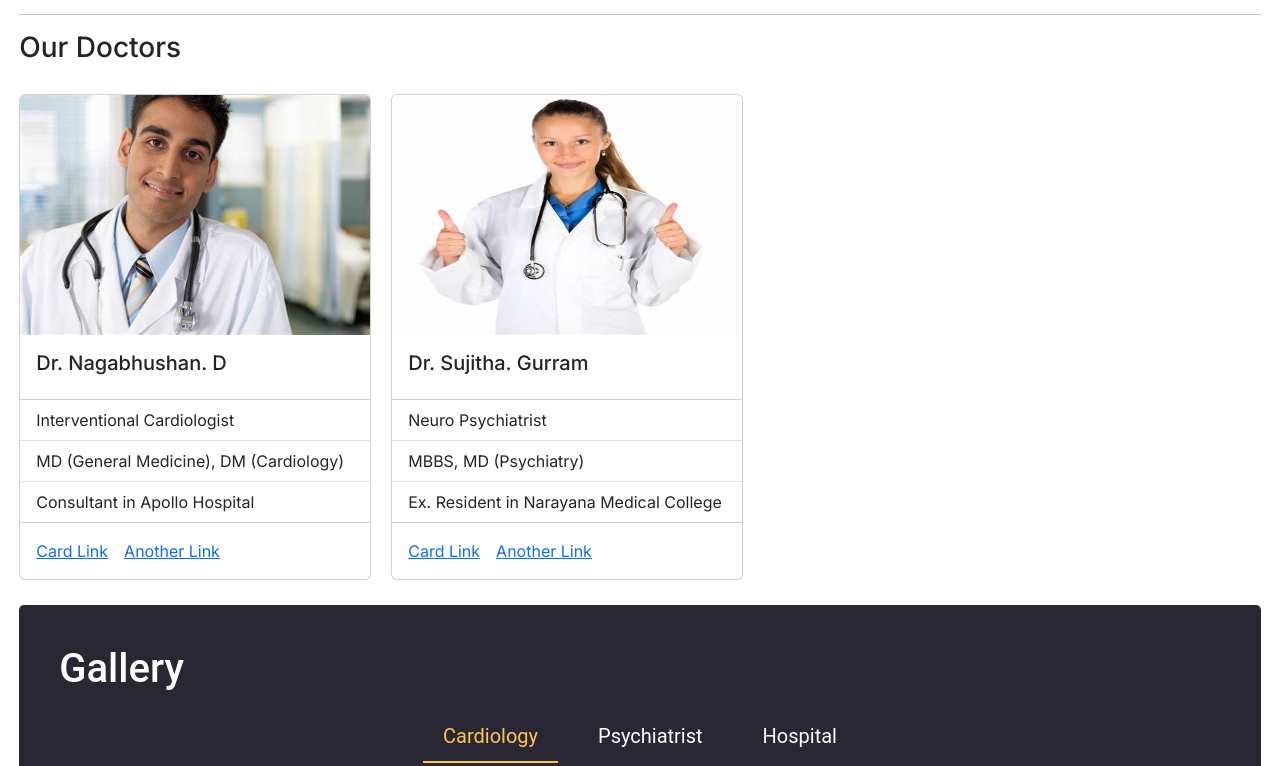
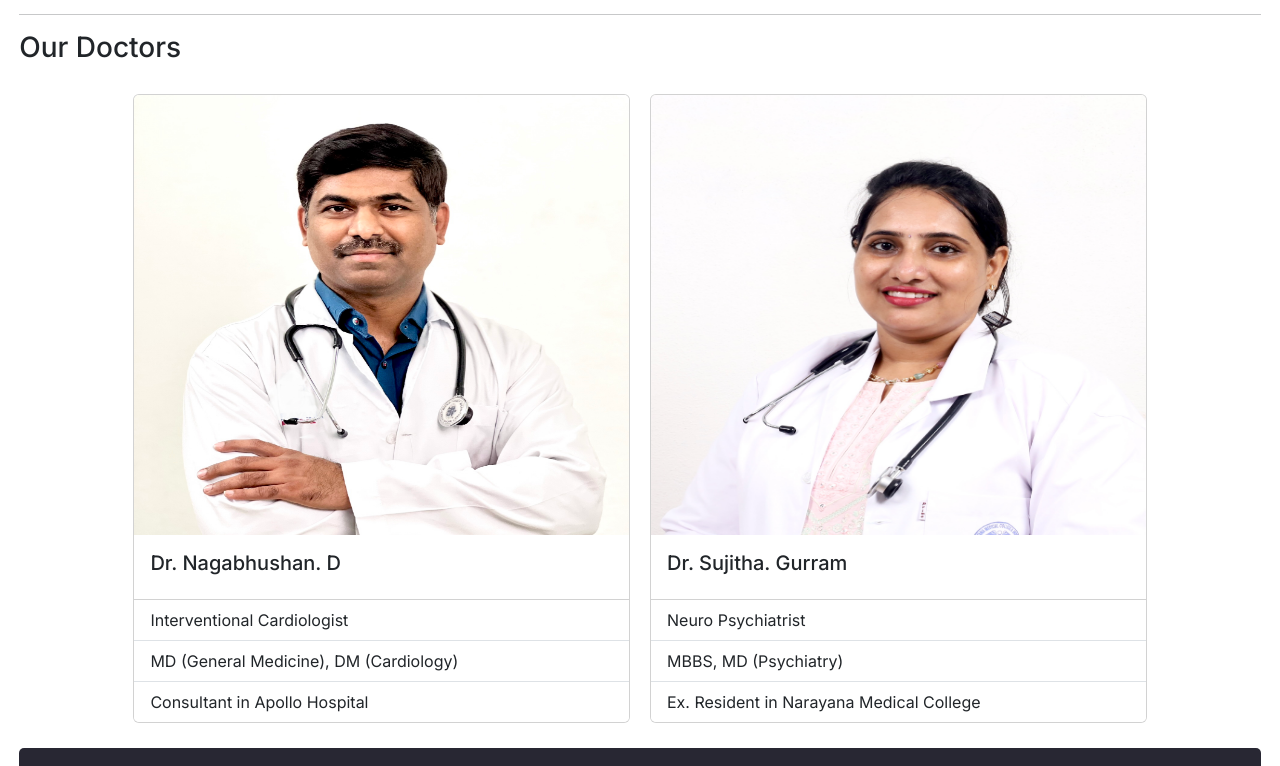
Before and after one commit to MaheshNagineni/sahasra_hospital_app, a Next.js app: page / in a window 1280 px wide. Shown: the part 1014-1780 px from the top of the page. Built offline with nearby package versions, Linux system fonts and the light colour scheme.

Commit message:
doctors photos added

```diff
--- a/src/app/ui/components/HospitalIntro/HospitalIntro.module.css
+++ b/src/app/ui/components/HospitalIntro/HospitalIntro.module.css
@@ -19,7 +19,7 @@
 
 .doctors {
   display: flex;
-  flex-direction: row;
+  flex-direction: column;
   flex-wrap: wrap;
   gap: 20px;
   justify-content: space-around;
@@ -27,6 +27,10 @@
   align-content: center;
   width: 97vw;
   margin-top: 30px;
+}
+
+.doctorCard {
+  width: 90%;
 }
 
 .googleMap {
@@ -48,6 +52,11 @@
   }
 
   .doctors {
-    justify-content: flex-start;
+    justify-content: center;
+    flex-direction: row;
+  }
+
+  .doctorCard {
+    width: 40%;
   }
 }
--- a/src/app/ui/components/HospitalIntro/index.js
+++ b/src/app/ui/components/HospitalIntro/index.js
@@ -76,12 +76,12 @@ const HostpitalInto = () => {
       <div className={styles.doctors}>
         {doctors.map((doctor, index) => {
           return (
-            <Card style={{ width: "22rem" }} key={index}>
+            <Card className={styles.doctorCard} key={index}>
               <Card.Img
                 variant="top"
                 src={doctor.image}
                 width="340px"
-                height="240px"
+                height="440px"
               />
               <Card.Body>
                 <Card.Title>{doctor.name}</Card.Title>
@@ -91,10 +91,10 @@ const HostpitalInto = () => {
                 <ListGroup.Item>{doctor.qualifications}</ListGroup.Item>
                 <ListGroup.Item>{doctor.experience}</ListGroup.Item>
               </ListGroup>
-              <Card.Body>
+              {/* <Card.Body>
                 <Card.Link href="#">Card Link</Card.Link>
                 <Card.Link href="#">Another Link</Card.Link>
-              </Card.Body>
+              </Card.Body> */}
             </Card>
           );
         })}
@@ -110,7 +110,7 @@ const doctors = [
     specialization: "Interventional Cardiologist",
     experience: "Consultant in Apollo Hospital",
     regNo: "Reg.No. 67034",
-    image: "/images/male_doctor.jpeg",
+    image: "/images/IMG_1358.jpg",
   },
   {
     name: "Dr. Sujitha. Gurram",
@@ -118,7 +118,7 @@ const doctors = [
     specialization: "Neuro Psychiatrist",
     experience: "Ex. Resident in Narayana Medical College",
     regNo: "Reg.No. 79562",
-    image: "/images/female_doctor.jpeg",
+    image: "/images/IMG_1399.jpg",
   },
 ];
 
```
Also changed, not shown: public/images/IMG_1358.jpg (added), public/images/IMG_1399.jpg (added).
